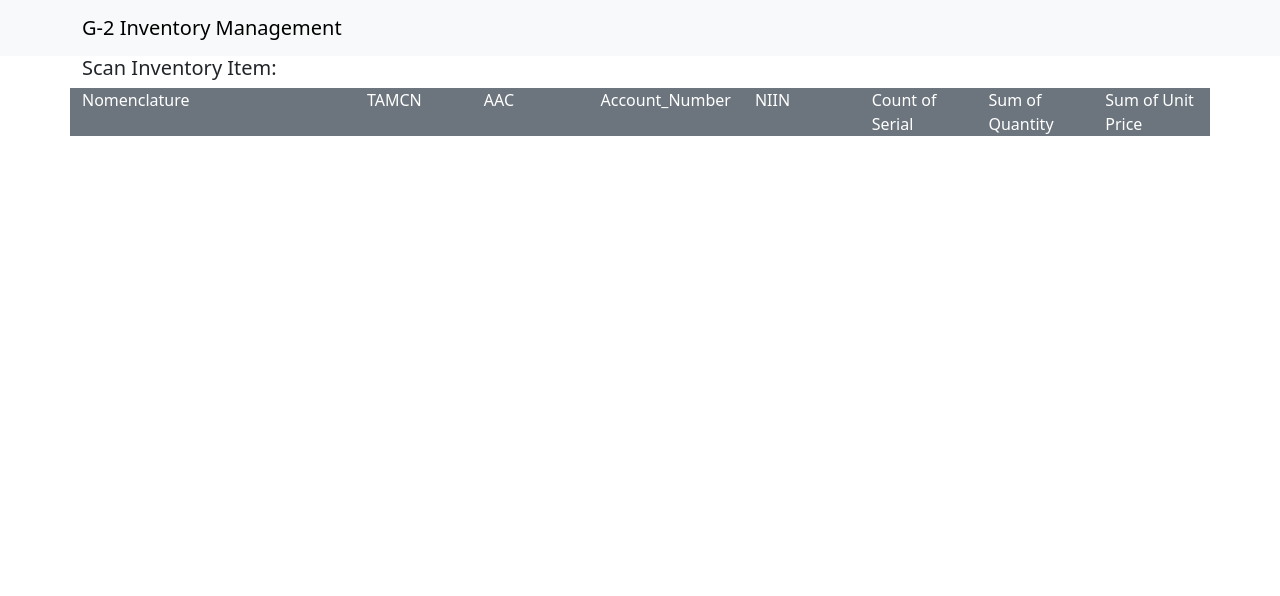
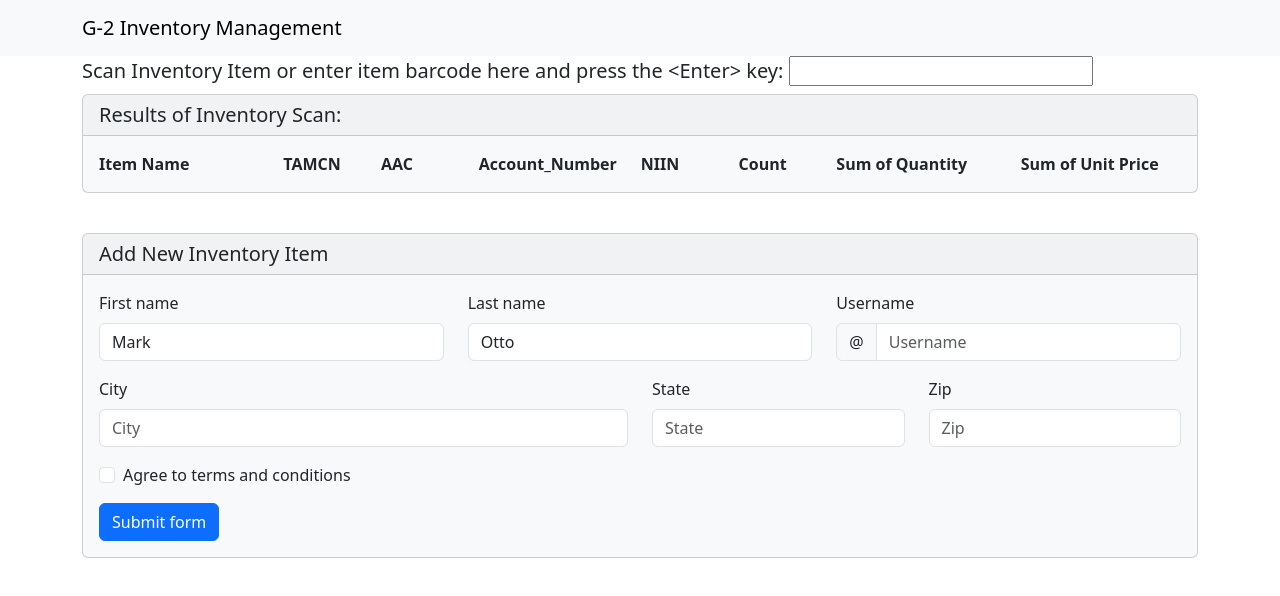
Before and after one commit to chadp70/G2Inventory, a React (Create React App) app in the folder inventory-manager/: page / in a window 1280 px wide. Shown: the top 596 px of the page. Built offline with nearby package versions, Linux system fonts and the light colour scheme.

Commit message:
Add new item form and cleaned up interface w Cards

```diff
--- a/inventory-manager/src/components/Body.js
+++ b/inventory-manager/src/components/Body.js
@@ -1,11 +1,14 @@
 import {  Container } from "react-bootstrap";
 import ScanItem from "./ScanItem";
+import NewItemForm from "./NewItemForm";
+import "../css/App.css";
 const Body = (props) => {
   return (
     <>
       <Container>
         <ScanItem/>
-
+        <p>&nbsp;</p>
+        <NewItemForm className="hidden"/>
       </Container>
     </>
   );
--- a/inventory-manager/src/components/Header.js
+++ b/inventory-manager/src/components/Header.js
@@ -1,7 +1,6 @@
 import * as rbs from "react-bootstrap";
 import "../css/Header.css";
 
-let userName = "Login";
 const Header = (props)=>{
     return (
     <rbs.Navbar expand="lg" className="bg-body-tertiary">
@@ -9,10 +8,7 @@ const Header = (props)=>{
         <rbs.Navbar.Brand href="#home">{props.title}</rbs.Navbar.Brand>
         <rbs.Navbar.Toggle aria-controls="basic-navbar-nav" />
         <rbs.Navbar.Collapse id="basic-navbar-nav">
-          {/* <rbs.Nav className="ms-auto">
-            <rbs.Button className='bg-body-tertiary adminButton' onClick={loginClick}><img width='32' height='32' src='images/login.png' alt='login' title='Login'/></rbs.Button>
-            <div className='userName'>{userName}</div>
-          </rbs.Nav> */}
+
         </rbs.Navbar.Collapse>
       </rbs.Container>
     </rbs.Navbar>
@@ -20,7 +16,4 @@ const Header = (props)=>{
     )
 }
 
-const loginClick = ()=>{
-  console.log("CLICKED!")
-}
 export default Header;
--- a/inventory-manager/src/components/ItemResults.js
+++ b/inventory-manager/src/components/ItemResults.js
@@ -1,5 +1,5 @@
 import "bootstrap/dist/css/bootstrap.min.css";
-import {  Row, Col } from 'react-bootstrap';
+import {  Row, Col, Card } from 'react-bootstrap';
 import fullInventory from '../api/inventory.json';
 
 //Pass the property(ies) from SelectItem to to ItemResults and return all results to the screen
@@ -13,20 +13,37 @@ const ItemResults = (selectedItem) => {
         return (
 
                 <>
+                <Card bg='light'>
+                <Card.Header as="h5">Results of Inventory Scan:</Card.Header>
+                <Card.Body>
+                <Row>
+                    <Col xs={2}><strong>Item Name</strong></Col>
+                    <Col><strong>TAMCN</strong></Col>
+                    <Col><strong>AAC</strong></Col>
+                    <Col><strong>Account_Number</strong></Col>
+                    <Col><strong>NIIN</strong></Col>
+                    <Col><strong>Count</strong></Col>
+                    <Col xs={2}><strong>Sum of Quantity</strong></Col>
+                    <Col xs={2}><strong>Sum of Unit Price</strong></Col>
+                </Row>
                  {results.map(( listValue, index ) => {
 
                     return(
+
                     <Row key={index} className="show-grid">
-                        <Col xs={3}>{listValue.Nomenclature}</Col>
+                        <Col xs={2}>{listValue.Nomenclature}</Col>
                         <Col>{listValue.TAMCN}</Col>
                         <Col>{listValue.AAC}</Col>
                         <Col>{listValue.Account_Number}</Col>
                         <Col>{listValue.NIIN}</Col>
                         <Col>{listValue.Count_of_Serial_Number}</Col>
-                        <Col>{listValue.Sum_of_Quantity}</Col>
-                        <Col>{listValue.Sum_of_Unit_Price}</Col>
+                        <Col xs={2}>{listValue.Sum_of_Quantity}</Col>
+                        <Col xs={2}>{listValue.Sum_of_Unit_Price}</Col>
                     </Row>
+
                 )})}
+                </Card.Body>
+                </Card>
                 </>
         );
 
--- /dev/null
+++ b/inventory-manager/src/components/NewItemForm.js
@@ -0,0 +1,103 @@
+import "bootstrap/dist/css/bootstrap.min.css";
+import {  Row, Col, Form, InputGroup, Button, Card} from 'react-bootstrap';
+import { useState } from 'react';
+
+
+function NewItemForm() {
+  const [validated, setValidated] = useState(false);
+
+  const handleSubmit = (event) => {
+    const form = event.currentTarget;
+    if (form.checkValidity() === false) {
+      event.preventDefault();
+      event.stopPropagation();
+    }
+
+    setValidated(true);
+  };
+
+  return (
+    <>
+    <Card bg='light' >
+      <Card.Header as="h5">Add New Inventory Item </Card.Header>
+      <Card.Body>
+
+        <Form noValidate validated={validated} onSubmit={handleSubmit}>
+      <Row className="mb-3">
+        <Form.Group as={Col} md="4" controlId="validationCustom01">
+          <Form.Label>First name</Form.Label>
+          <Form.Control
+            required
+            type="text"
+            placeholder="First name"
+            defaultValue="Mark"
+          />
+          <Form.Control.Feedback>Looks good!</Form.Control.Feedback>
+        </Form.Group>
+        <Form.Group as={Col} md="4" controlId="validationCustom02">
+          <Form.Label>Last name</Form.Label>
+          <Form.Control
+            required
+            type="text"
+            placeholder="Last name"
+            defaultValue="Otto"
+          />
+          <Form.Control.Feedback>Looks good!</Form.Control.Feedback>
+        </Form.Group>
+        <Form.Group as={Col} md="4" controlId="validationCustomUsername">
+          <Form.Label>Username</Form.Label>
+          <InputGroup hasValidation>
+            <InputGroup.Text id="inputGroupPrepend">@</InputGroup.Text>
+            <Form.Control
+              type="text"
+              placeholder="Username"
+              aria-describedby="inputGroupPrepend"
+              required
+            />
+            <Form.Control.Feedback type="invalid">
+              Please choose a username.
+            </Form.Control.Feedback>
+          </InputGroup>
+        </Form.Group>
+      </Row>
+      <Row className="mb-3">
+        <Form.Group as={Col} md="6" controlId="validationCustom03">
+          <Form.Label>City</Form.Label>
+          <Form.Control type="text" placeholder="City" required />
+          <Form.Control.Feedback type="invalid">
+            Please provide a valid city.
+          </Form.Control.Feedback>
+        </Form.Group>
+        <Form.Group as={Col} md="3" controlId="validationCustom04">
+          <Form.Label>State</Form.Label>
+          <Form.Control type="text" placeholder="State" required />
+          <Form.Control.Feedback type="invalid">
+            Please provide a valid state.
+          </Form.Control.Feedback>
+        </Form.Group>
+        <Form.Group as={Col} md="3" controlId="validationCustom05">
+          <Form.Label>Zip</Form.Label>
+          <Form.Control type="text" placeholder="Zip" required />
+          <Form.Control.Feedback type="invalid">
+            Please provide a valid zip.
+          </Form.Control.Feedback>
+        </Form.Group>
+      </Row>
+      <Form.Group className="mb-3">
+        <Form.Check
+          required
+          label="Agree to terms and conditions"
+          feedback="You must agree before submitting."
+          feedbackType="invalid"
+        />
+      </Form.Group>
+      <Button type="submit">Submit form</Button>
+    </Form>
+      </Card.Body>
+    </Card>
+
+    </>
+  );
+}
+
+export default NewItemForm;
--- a/inventory-manager/src/components/ScanItem.js
+++ b/inventory-manager/src/components/ScanItem.js
@@ -1,29 +1,34 @@
-import {Row, Col} from 'react-bootstrap';
+import {Row} from 'react-bootstrap';
 import {useState, useEffect, useRef} from "react";
 import "../css/ScanItem.css";
 import "bootstrap/dist/css/bootstrap.min.css";
 import ItemResults from './ItemResults';
 
 const ScanItem = () => {
-    const scannerValue = useRef();
+    const scannerValue = useRef(); //Scanner value object for reference
     scannerValue.current = "";
 
-    const [select,setSelect] = useState();
+    const [scan,setScan] = useState();
 
     useEffect(() => {
       const handleKeydown = (e) => {
-        if(e.key !== "Shift"){
+        //Scanner must be set as keyboard emulator
+        //On scan, last event value passed is "Enter" key press
+        if(e.key !== "Shift"){        //Ignore a "shift" key press as the correctly capitalized letter is sent anyway
           if(e.key !== "Enter"){
-            //console.log(e.key);
+            //If "Enter" hasn't been reached (last key press sent by scanner), add the charactor to the scannerValue object's "current" attribute
             scannerValue.current += e.key;
+
           }else{
-            setSelect(scannerValue.current);
-            console.log(scannerValue.current);
+            //Got to enter set the "scan" state
+            setScan(scannerValue.current);
+           //reset the scannerValue object's "current" attribute to an empty string
             scannerValue.current = "";
+            e.target.value = "";
           }
 
         }
-        // Called when browser window is resized
+
       };
 
       window.addEventListener("keydown", handleKeydown);
@@ -35,18 +40,10 @@ const ScanItem = () => {
   return (
 
     <>
-      <Row><h5>Scan Inventory Item:</h5></Row>
-        <Row className="bg-secondary text-white">
-            <Col xs={3}>Nomenclature</Col>
-            <Col>TAMCN</Col>
-            <Col>AAC</Col>
-            <Col>Account_Number</Col>
-            <Col>NIIN</Col>
-            <Col>Count of Serial</Col>
-            <Col>Sum of Quantity</Col>
-            <Col>Sum of Unit Price</Col>
-        </Row>
-        <ItemResults value={select}/>
+      <Row><h5>Scan Inventory Item or enter item barcode here and press the {"<Enter>"} key: <input id='scannedItem' type="text"
+       /></h5></Row>
+
+        <ItemResults value={scan}/>
     </>
   );
 };
--- a/inventory-manager/src/css/App.css
+++ b/inventory-manager/src/css/App.css
@@ -6,6 +6,7 @@
   height: 40vmin;
   pointer-events: none;
 }
+
 
 @media (prefers-reduced-motion: no-preference) {
   .App-logo {
```
Also changed, not shown: inventory-manager/src/api/inventory.json.
